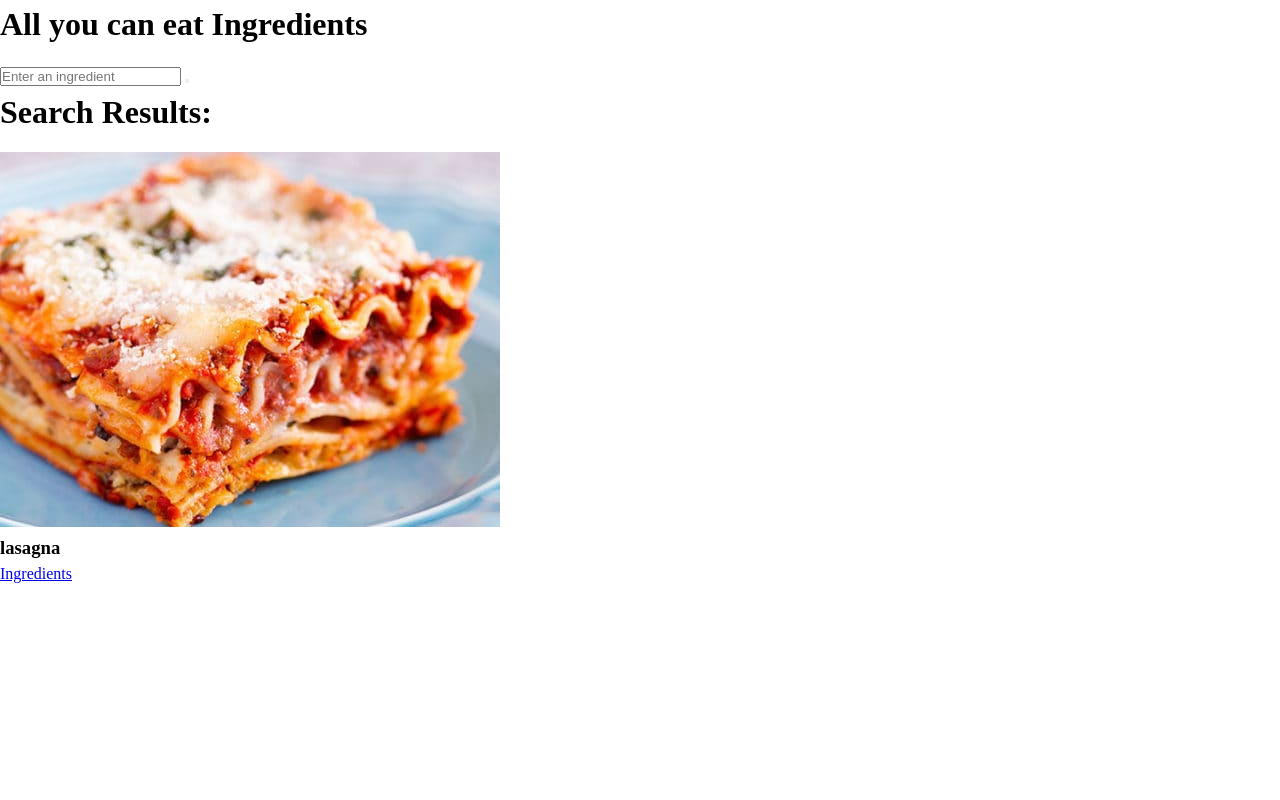
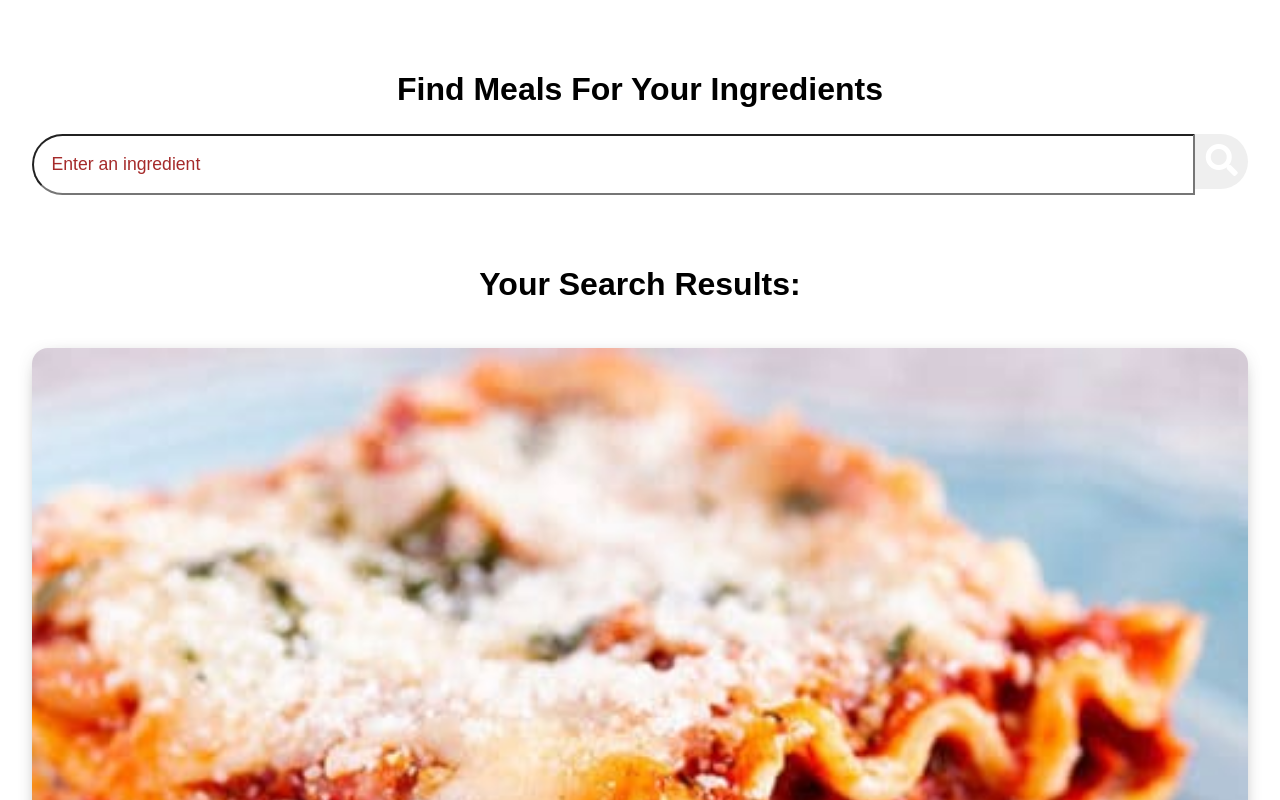
Before and after one commit to Feisalbireh/phase-1-Independent-project, a plain HTML site: page index.html in a window 1280 px wide. Shown: the top 800 px of the page. Drawn offline with Linux system fonts and the light colour scheme.

Commit message:
styling ingredients btn

```diff
--- a/index.html
+++ b/index.html
@@ -1,31 +1,39 @@
 <!DOCTYPE html>
 <html lang="en">
+
 <head>
     <meta charset="UTF-8">
-    <meta http-equiv="X-UA-Compatible" content="IE=edge">
     <meta name="viewport" content="width=device-width, initial-scale=1.0">
-    <title>All you can eat Ingredients</title>
+    <title>Find Meal For Your Ingredients</title>
+    <link rel="stylesheet" href="https://cdnjs.cloudflare.com/ajax/libs/font-awesome/5.15.1/css/all.min.css"
+        integrity="sha512-+4zCK9k+qNFUR5X+cKL9EIR+ZOhtIloNl9GIKS57V1MyNsYpYcUrUeQc9vNfzsWfV28IaLL3i96P9sdNyeRssA=="
+        crossorigin="anonymous" />
     <link rel="stylesheet" href="style.css">
 </head>
+
 <body>
+
     <div class="container">
         <div class="recipe-li">
             <div class="recipe-search">
-                <h2 class="title">All you can eat Ingredients</h2>
+                <h2 class="title">Find Meals For Your Ingredients</h2>
                 <div class="recipe-search-area">
                     <input type="text" class="search-content" placeholder="Enter an ingredient" id="search-inp">
-                    <button type="submit" class="search-btn-l" id="search-btn"></button>
-                    <i class="i-search"></i>
+                    <button type="submit" class="search-btn btn" id="search-btn">
+                        <i class="fas fa-search"></i>
+                    </button>
+                </div>
+            </div>
 
-                    <div class="recipe-result">
-                        <h2 class="title">Search Results:</h2>
-                        <div id="recipe">
+            <div class="recipe-result">
+                <h2 class="title">Your Search Results:</h2>
+                <div id="recipe">
                             <div class="recipe-img">
                                 <div class="recipe-item">
                                     <img src="lasagna.jpg" alt="lasagna">
                                     <div class="recipe-name">
                                         <h3>lasagna</h3>
-                                        <a href="-" class="ingredients-btn">Ingredients</a>
+                                        <a href="#" class="ingredients-btn">Ingredients</a>
                                     </div>
                                 </div>
                             </div>
@@ -40,4 +48,5 @@
 
     <script src="index.js"></script>
 </body>
+
 </html>
--- a/style.css
+++ b/style.css
@@ -1,27 +1,148 @@
-.title{
-    font-size: 2rem;
-    margin-bottom: 1rem;
-
-}
-
-.text{
-    opacity: 0.8;
-
-}
-body {
-    font-family: 'Times New Roman', Times, serif;
-    font-size: 1rem;
-    font-weight: 250;
-    line-height: 1.5;
-}
-*{
-    padding:0;
+* {
+    padding: 0;
     margin: 0;
     box-sizing: border-box;
 }
-.btn{
-    cursor:pointer;
+
+
+body {
+    font-weight: 300;
+    font-size: 1.05rem;
+    line-height: 1.6;
+    font-family: 'Poppins', sans-serif;
+}
+
+:root {
+    --tenne-tawny: #6900BF;
+    --tenne-tawny-dark: #6900Bf;
+}
+
+.btn {
+    font-family: inherit;
+    cursor: pointer;
     outline: 0;
-    font-size:1.05rem;
+    font-size: 1.05rem;
+}
+
+.text {
+    opacity: 0.8;
+}
+
+.title {
+    font-size: 2rem;
+    margin-bottom: 1rem;
+}
+
+/*  */
+.recipe-li {
+    max-width: 1280px;
+    margin: 0 auto;
+    padding: 2rem;
+    background: #fff;
+    text-align: center;
+}
+.container {
+    min-height: 100vh;
+}
+
+.recipe-search {
+    margin: 2rem 0;
+}
+
+
+.recipe-search-area {
+    margin: 1.2rem 0;
+    display: flex;
+    align-items: stretch;
+}
+
+.search-content,
+.search-btn {
+    width: 100%;
+}
+
+.recipe-search-area {
+    margin: 1.2rem 0;
+    display: flex;
+    align-items: stretch;
+}
+
+.search-content {
+    padding: 1.1rem;
+    font-size: 1.1rem;
     font-family: inherit;
+    outline: 0;
+    border: 1px var blue;
+    color: var blue;
+    border-top-left-radius: 2rem;
+    border-bottom-left-radius: 2rem;
 }
+.search-btn{
+    width:55px;
+    height:55px;
+    font-size:2rem;
+    color:#fff;
+    border: none;
+        border-top-right-radius: 2rem;
+        border-bottom-right-radius: 2rem;
+}
+.search-content::placeholder{
+    color:brown
+}
+.search-btn:hover{
+    background: var(--tenne-tawny-dark);
+}
+.recipe-item {
+    border-radius: 1rem;
+    -webkit-border-radius: 1rem;
+    -moz-border-radius: 1rem;
+    -ms-border-radius: 1rem;
+    -o-border-radius: 1rem;
+    overflow: hidden;
+    box-shadow: 0 4px 21px -12px rgba(0, 0, 0, 0.79);
+    margin: 2rem 0;
+}
+.recipe-result {
+    margin-top: 4rem;
+}
+
+#recipe {
+    margin: 2.4rem 0;
+}
+.recipe-img img {
+    width: 100%;
+    display: block;
+}
+
+.recipe-name {
+    padding: 1.5rem 0.5rem;
+}
+
+.recipe-name h3 {
+    font-size: 1.4rem;
+}
+.ingredients-btn {
+    text-decoration: none;
+    color:white;
+    background: var(--tenne-tawny);
+    font-weight: 500;
+    font-size: 1.1rem;
+    padding: 0.75rem 0;
+    display: block;
+    width: 175px;
+    margin: 1rem auto;
+    border-radius: 2rem;
+    -webkit-border-radius: 2rem;
+    -moz-border-radius: 2rem;
+    -ms-border-radius: 2rem;
+    -o-border-radius: 2rem;
+    transition: all 0.4s linear;
+    -webkit-transition: all 0.4s linear;
+    -moz-transition: all 0.4s linear;
+    -ms-transition: all 0.4s linear;
+    -o-transition: all 0.4s linear;
+}
+
+.ingredients-btn:hover {
+    background: var(--tenne-tawny-dark);
+}
```
